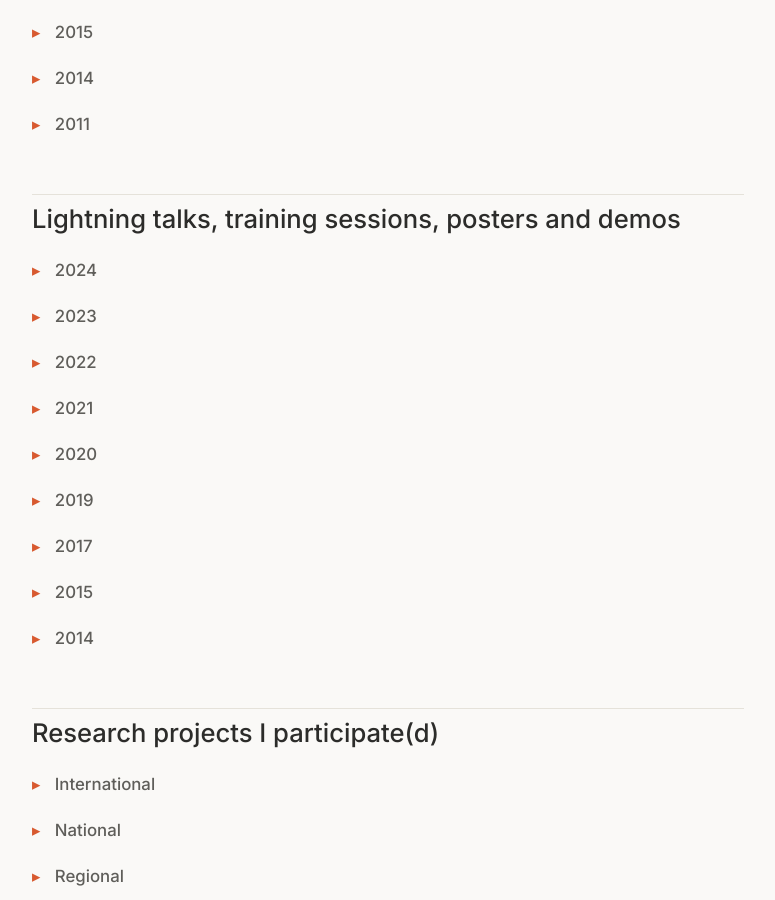
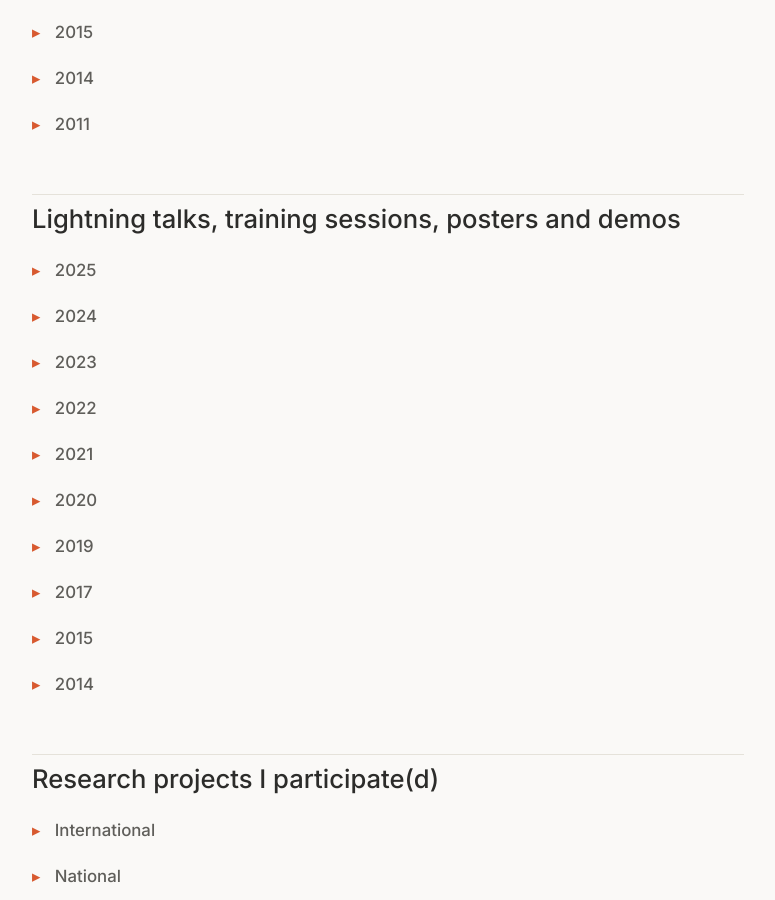
Before and after one commit to amcaar/amcaar.github.io, a Jekyll site: the page built from cv/index.html, in a window 1280 px wide and 900 px high, scrolled down 997 px. Shown: the whole window, without its empty margins (252-1027 px from the left). Built offline with Jekyll 4.4.1, drawn with Linux system fonts in a browser that asks for light colours; a style sheet for code colours, icons or effects is not loaded.

Commit message:
Update talks and demos for 2025 and 2024
Added multiple presentations for EGI Conference 2025 and updated links for EGI 2024 contributions.

```diff
--- a/cv/index.html
+++ b/cv/index.html
@@ -179,15 +179,43 @@
 		</details>
 		<h2 id="talks-posters-demos">Lightning talks, training sessions, posters and demos</h2>
 		<details class="cv-year">
+			<summary>2025</summary>
+			<p>Antonio Sánchez-Cortés, Miguel Caballer, Germán Moltó and <strong>Amanda Calatrava</strong>
+				<em>APRICOTLab - A Jupyter adapter for the Infrastructure Manager to Support Reproducible Computational Science.</em>.
+				In <a class="link" href="https://www.egi.eu/event/egi2025/">EGI Conference 2025</a>, June 2025, Santander, Spain.
+				Available <a class="link" href="https://indico.egi.eu/event/6638/contributions/20435/">here</a>.</p>
+
+			<p><strong>Amanda Calatrava</strong>, Vicente Rodríguez, Diego Aguirre, Sergio Langarita, Caterina Alarcón, Germán Moltó, Ignacio Heredia and Álvaro López
+				<em>AI Model Inference approaches: Best practices from AI4EOSC and iMagine.</em>.
+				In <a class="link" href="https://www.egi.eu/event/egi2025/">EGI Conference 2025</a>, June 2025, Santander, Spain.
+				Available <a class="link" href="https://indico.egi.eu/event/6638/contributions/20438/">here</a>.</p>
+
+			<p><strong>Amanda Calatrava</strong>, Androniki Pavlidou, Athanasios Mantes, Dale Robertson, Lucia Vaira and Mark Dietrich
+				<em>Sustainability of EOSC Core Services.</em>.
+				In <a class="link" href="https://www.egi.eu/event/egi2025/">EGI Conference 2025</a>, June 2025, Santander, Spain.
+				Available <a class="link" href="https://indico.egi.eu/event/6638/contributions/20493/">here</a>.</p>
+
+			<p>Germán Moltó, Kate Keahey, Miguel Caballer, Estibaliz Parcero and <strong>Amanda Calatrava</strong>
+				<em>Dynamic Deployment of Transatlantic Computational Testbeds via the Infrastructure Manager.</em>.
+				In <a class="link" href="https://www.egi.eu/event/egi2025/">EGI Conference 2025</a>, June 2025, Santander, Spain.
+				Available <a class="link" href="https://indico.egi.eu/event/6638/contributions/20436/">here</a>.</p>
+
+			<p><strong>Amanda Calatrava</strong>, Miguel Caballer and Germán Moltó
+				<em>AI modules from AI4EOSC Marketplace to EOSC EU Node's Tools Hub.</em>.
+				In <a class="link" href="https://eosc.eu/eosc-focus-project/winter-school-2025/user-and-resource-environments-trusted-vres-and-eosc-federation-model/">EOSC Winter School 2025</a>, January 2025, Seville, Spain.
+				Available <a class="link" href="https://eosc.eu/eosc-focus-project/winter-school-2025/user-and-resource-environments-trusted-vres-and-eosc-federation-model/">here</a>.</p>
+		</details>
+
+		<details class="cv-year">
 			<summary>2024</summary>
 		<p> <strong>Amanda Calatrava</strong>, Diego Aguirre, Vicente Rodríguez, Caterina Alarcón, Miguel Caballer and Germán Moltó
 			<em>AI Inference Pipeline Composition with AI4Compose and OSCAR.</em>.
 			In <a class="link" href="https://www.egi.eu/event/egi2024/">EGI 2024</a>, 30 September - 04 October 2024, Lecce, Italy.
-			Available <a class="link"https://indico.egi.eu/event/6441/contributions/19248/">here</a>.</p>
+			Available <a class="link" href="https://indico.egi.eu/event/6441/contributions/19248/">here</a>.</p>
 		<p> Álvaro Lopez, Lisana Berberi, <strong>Amanda Calatrava</strong>, Alessandro Costantini, Ignacio Heredia, Valentin Kozlov, Germán Moltó, Marcin Plociennik, Judith Sainz-Pardo and Viet Tran
 			<em>AI4EOSC as a toolbox to develop and serve AI models in the EOSC.</em>.
 			In <a class="link" href="https://www.egi.eu/event/egi2024/">EGI 2024</a>, 30 September - 04 October 2024, Lecce, Italy.
-			Available <a class="link"https://indico.egi.eu/event/6441/contributions/19267/">here</a>.</p>
+			Available <a class="link" href="https://indico.egi.eu/event/6441/contributions/19267/">here</a>.</p>
 		<p> Lisana Berberi, Valentin Kozlov, Borja Esteban Sanchís, Giang Nguyen, Judith Sainz-Pardo, <strong>Amanda Calatrava</strong>, Germán Moltó, Viet Tran and Álvaro Lopez
 			<em>Machine Learning Operations (MLOps): from global landscape to practice in AI4EOSC</em>.
 			In <a class="link" href="https://www.egi.eu/event/egi2024/">EGI 2024</a>, 30 September - 04 October 2024, Lecce, Italy.
@@ -196,8 +224,8 @@
 			<em>AI4EOSC VREs: Infrastructure Manager.</em>.
 			In <a class="link" href="https://eosc.eu/eosc-focus-project/winter-school-2024/">EOSC Winter School 2024</a>, 29 January - 01 February 2024, Thessaloniki, Greece
 			Available <a class="link" href="https://eosc.eu/oa4-user-resource-environments/">here</a>.</p>
+		</details>
 
-		</details>
 		<details class="cv-year">
 			<summary>2023</summary>
 		<p> Vicente Rodríguez, Diego Aguirre, <strong>Amanda Calatrava</strong> and Germán Moltó
```
